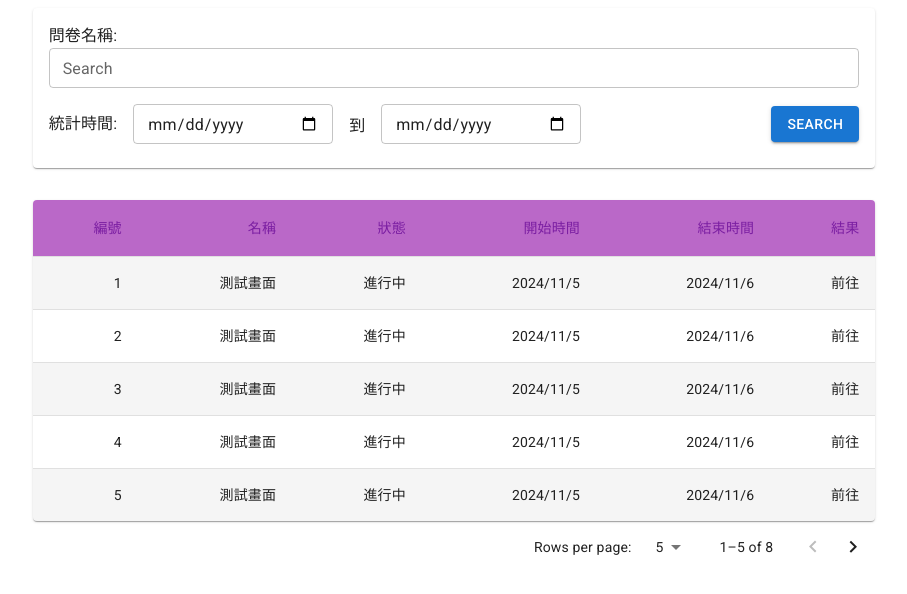
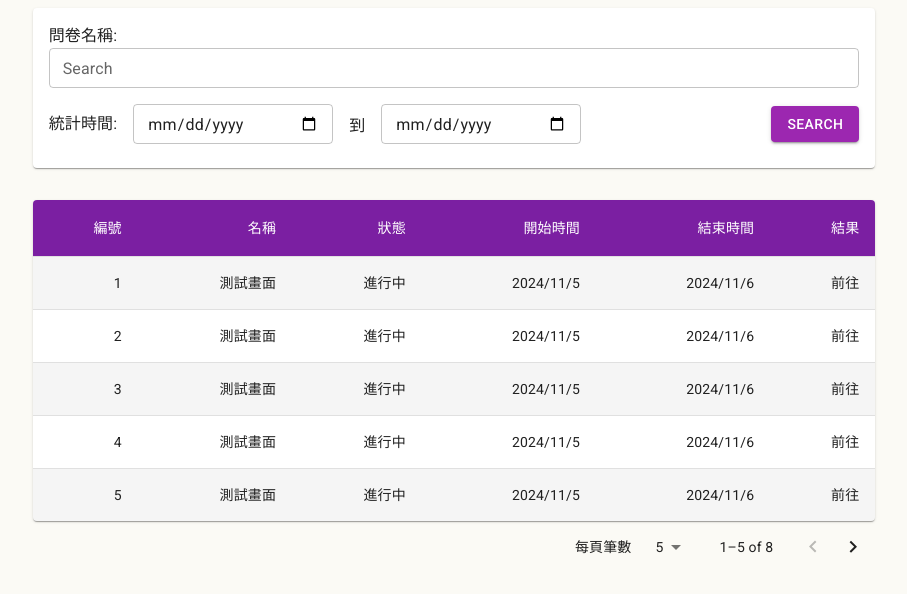
Before and after one commit to moonydog12/questionnaire-frontend, a React (Vite) app: page / in a window 1280 px wide. Shown: the top 594 px of the page, without its empty margins (186-1093 px from the left). Built offline with nearby package versions, Linux system fonts and the light colour scheme.

Commit message:
style:修改列表頁樣式

```diff
--- a/src/front-stage/ListPage.tsx
+++ b/src/front-stage/ListPage.tsx
@@ -22,8 +22,8 @@ import { LocalizationProvider } from '@mui/x-date-pickers/LocalizationProvider';
 
 const StyledTableCell = styled(TableCell)(({ theme }) => ({
   [`&.${tableCellClasses.head}`]: {
-    backgroundColor: theme.palette.secondary.light,
-    color: theme.palette.secondary.dark,
+    backgroundColor: theme.palette.secondary.dark,
+    color: theme.palette.secondary.contrastText,
   },
   [`&.${tableCellClasses.body}`]: {
     fontSize: 14,
@@ -153,7 +153,7 @@ export default function CustomizedTables() {
                 <Button
                   type="submit"
                   variant="contained"
-                  color="primary"
+                  color="secondary"
                   sx={{ marginLeft: 'auto' }}
                 >
                   Search
@@ -208,6 +208,7 @@ export default function CustomizedTables() {
           page={page}
           onPageChange={handleChangePage}
           onRowsPerPageChange={handleChangeRowsPerPage}
+          labelRowsPerPage="每頁筆數"
         />
       </>
     </LocalizationProvider>
--- /dev/null
+++ b/src/main.css
@@ -0,0 +1,3 @@
+body {
+  background: #fbfaf5;
+}
--- a/src/main.tsx
+++ b/src/main.tsx
@@ -1,6 +1,7 @@
 import { StrictMode } from 'react';
 import { createRoot } from 'react-dom/client';
 import App from './App.tsx';
+import './main.css';
 
 createRoot(document.getElementById('root')!).render(
   <StrictMode>
```
